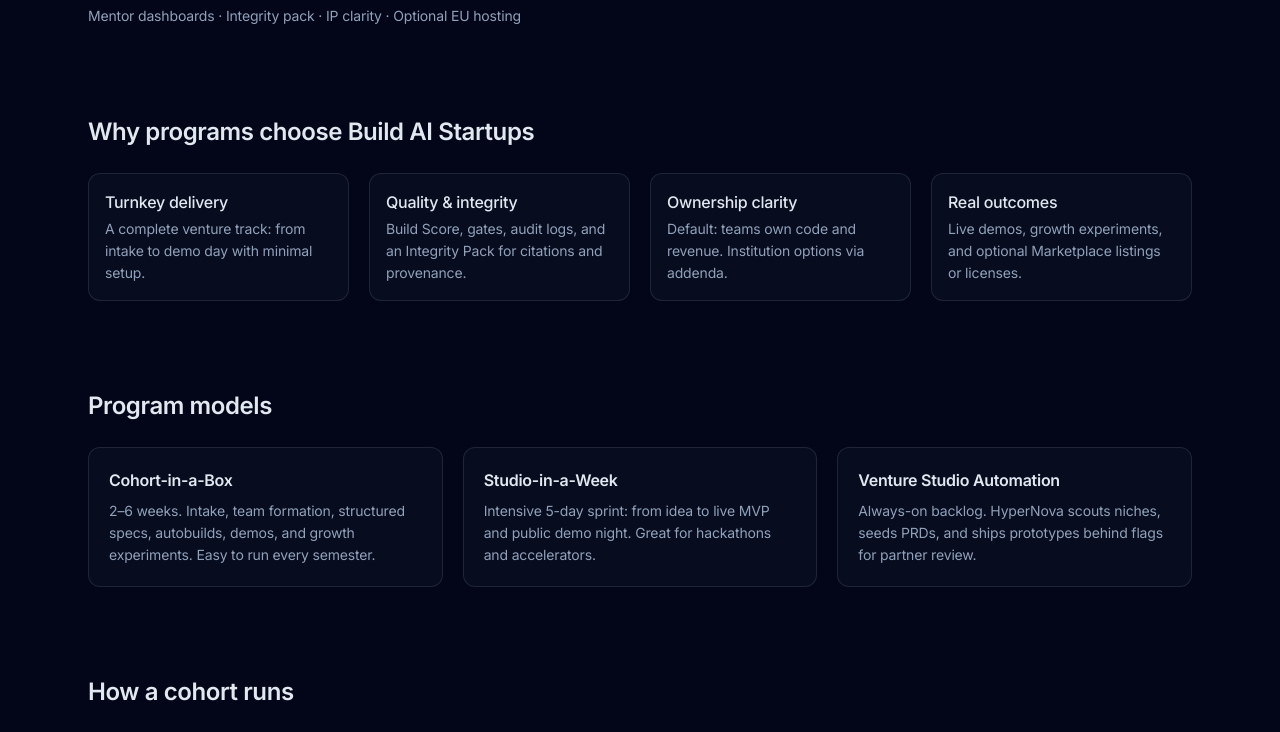
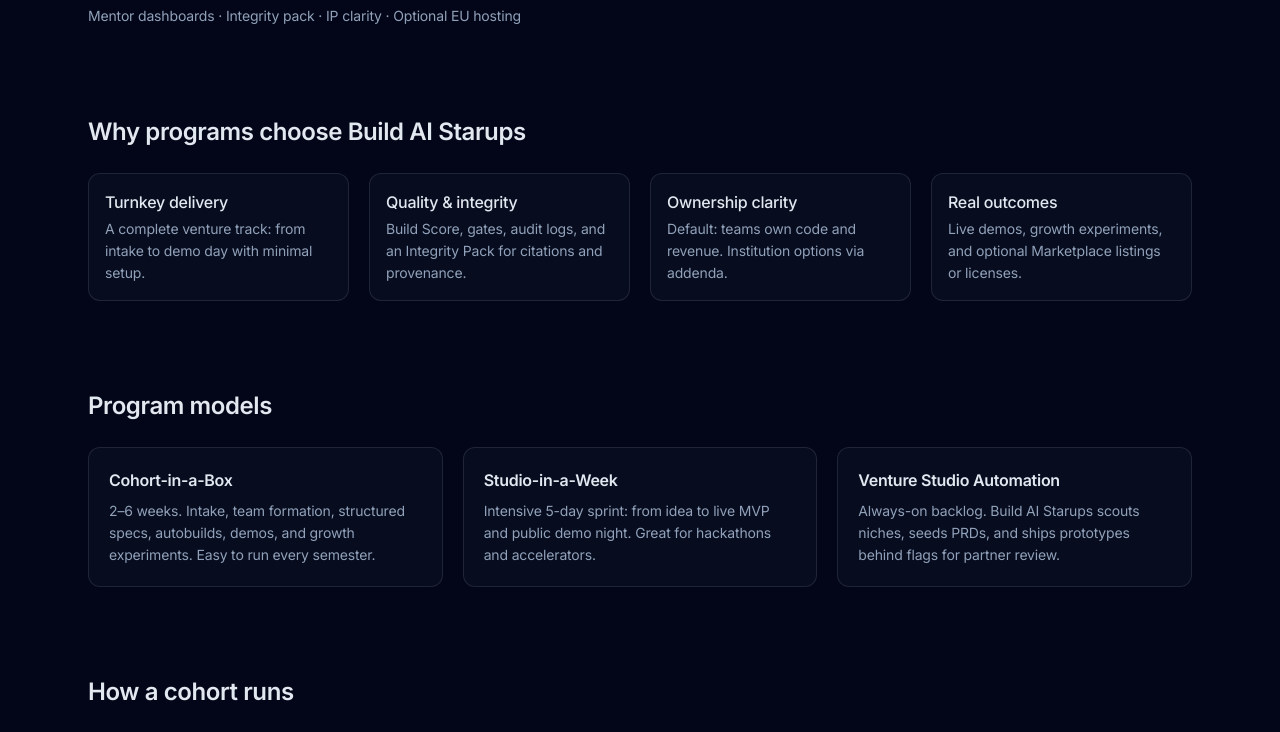
Before and after one commit to buildaistartups/buildaistartups.com, a Next.js app: page /solutions/accelerators in a window 1280 px wide. Shown: the part 465-1197 px from the top of the page. Built offline with nearby package versions, Linux system fonts and the light colour scheme.

Commit message:
Update page.tsx

```diff
--- a/app/(default)/solutions/accelerators/page.tsx
+++ b/app/(default)/solutions/accelerators/page.tsx
@@ -7,22 +7,22 @@ const siteUrl = 'https://www.buildaistartups.com'
 const ogImage = '/brand/og-default.png'
 
 export const metadata: Metadata = {
-  title: 'Accelerators & Universities — Cohort-in-a-Box for venture creation | Build AI Startups',
+  title: 'Accelerators & Universities — Cohort-in-a-Box for venture creation | Build AI Starups',
   description:
     'Run an AI venture program in days, not months. Cohort-in-a-Box: intake, structured specs, autobuilds, live demos, growth experiments, and a transfer-ready Marketplace.',
   alternates: { canonical: `${siteUrl}/solutions/accelerators` },
   openGraph: {
     type: 'website',
     url: `${siteUrl}/solutions/accelerators`,
-    title: 'Accelerators & Universities — Cohort-in-a-Box | Build AI Startups',
+    title: 'Accelerators & Universities — Cohort-in-a-Box | Build AI Starups',
     description:
       'A turnkey program: from intent → spec → repo → UI → pricing → deploy → experiments. Dashboards for mentors, IP clarity for teams.',
-    images: [{ url: ogImage, width: 1200, height: 630, alt: 'Build AI Startups — Accelerators & Universities' }],
-    siteName: 'Build AI Startups',
+    images: [{ url: ogImage, width: 1200, height: 630, alt: 'Build AI Starups — Accelerators & Universities' }],
+    siteName: 'Build AI Starups',
   },
   twitter: {
     card: 'summary_large_image',
-    title: 'Accelerators & Universities — Cohort-in-a-Box | Build AI Startups',
+    title: 'Accelerators & Universities — Cohort-in-a-Box | Build AI Starups',
     description:
       'Spin up a modern AI venture track with autobuilds, quality gates, and a ready Marketplace for demos, licensing, or exits.',
     images: [ogImage],
@@ -33,7 +33,7 @@ export const metadata: Metadata = {
 const orgJsonLd = {
   '@context': 'https://schema.org',
   '@type': 'Organization',
-  name: 'Build AI Startups',
+  name: 'Build AI Starups',
   url: siteUrl,
   logo: `${siteUrl}/brand/logo-light.svg`,
   sameAs: ['https://x.com/buildaistartups', 'https://github.com/buildaistartups'],
@@ -55,7 +55,7 @@ const programJsonLd = {
   name: 'AI Venture Creation Sprint',
   description:
     'A turnkey 2–6 week program where teams go from intent to live micro-SaaS with quality gates, experiments, and a transfer-ready checklist.',
-  provider: { '@type': 'Organization', name: 'Build AI Startups', url: siteUrl },
+  provider: { '@type': 'Organization', name: 'Build AI Starups', url: siteUrl },
   timeToComplete: 'P28D',
   occupationalCategory: 'Entrepreneurship / Product Management / Software',
   educationalProgramMode: ['online', 'asynchronous', 'blended'],
@@ -156,7 +156,7 @@ export default function AcceleratorsUniversitiesPage() {
 
         {/* Why programs choose this */}
         <section className="mx-auto max-w-6xl px-6 py-12">
-          <h2 className="text-2xl font-semibold">Why programs choose Build AI Startups</h2>
+          <h2 className="text-2xl font-semibold">Why programs choose Build AI Starups</h2>
           <div className="mt-6 grid gap-5 sm:grid-cols-2 lg:grid-cols-4">
             {[
               { t: 'Turnkey delivery', d: 'A complete venture track: from intake to demo day with minimal setup.' },
@@ -187,7 +187,7 @@ export default function AcceleratorsUniversitiesPage() {
               },
               {
                 t: 'Venture Studio Automation',
-                d: 'Always-on backlog. HyperNova scouts niches, seeds PRDs, and ships prototypes behind flags for partner review.',
+                d: 'Always-on backlog. Build AI Starups scouts niches, seeds PRDs, and ships prototypes behind flags for partner review.',
               },
             ].map((m, i) => (
               <div key={i} className="rounded-xl border border-white/10 bg-slate-900/40 p-5">
```
